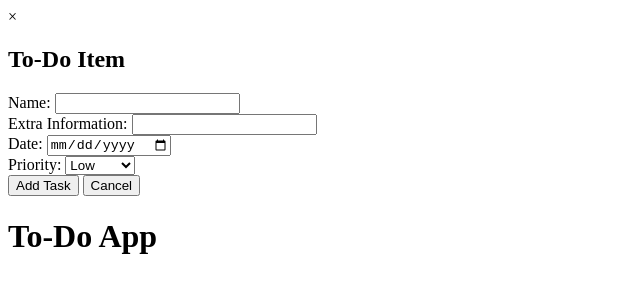
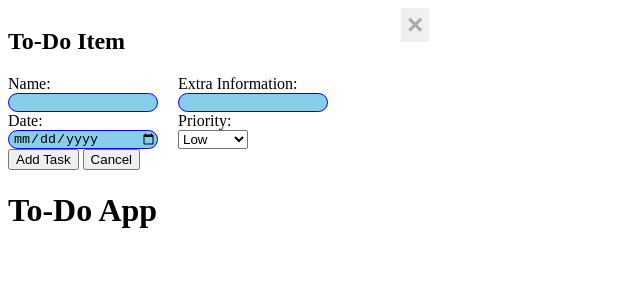
Before and after one commit to DavAnders/odin-todo, a website built with webpack: page src/index.html in a window 1280 px wide. Shown: the whole page, without its empty margins (0-640 px from the left). Built offline with nearby package versions, Linux system fonts and the light colour scheme.

Commit message:
Reworking initial setup

```diff
--- a/src/index.html
+++ b/src/index.html
@@ -3,12 +3,15 @@
   <head>
     <meta charset="UTF-8" />
     <meta name="viewport" content="width=device-width, initial-scale=1.0" />
+    <link rel="stylesheet" href="style.css" />
     <title>To-Do App</title>
   </head>
   <body>
     <div class="modal">
-      <span class="close">&times;</span>
-      <h2>To-Do Item</h2>
+      <div class="modal-top">
+        <h2>To-Do Item</h2>
+        <button class="close">&times;</button>
+      </div>
       <form id="todo-form">
         <div class="form-row">
           <div class="form-group">
@@ -35,8 +38,8 @@
           </div>
         </div>
         <div class="form-buttons">
-          <button type="button">Add Task</button>
-          <button type="submit">Cancel</button>
+          <button type="submit">Add Task</button>
+          <button type="button">Cancel</button>
         </div>
       </form>
     </div>
--- a/src/initialization.js
+++ /dev/null
@@ -1 +0,0 @@
-import TodoManager from "./todoManager";
--- /dev/null
+++ b/src/style.css
@@ -0,0 +1,50 @@
+body {
+  display: grid;
+  grid-template-columns: 1fr 2fr;
+}
+
+.sidebar-container {
+  grid-column: 1 / 2;
+}
+
+.modal {
+  display: flex;
+  flex-direction: column;
+}
+
+.form-group {
+  display: flex;
+  flex-direction: column;
+}
+.form-row {
+  display: flex;
+  gap: 20px;
+}
+
+.modal input {
+  background-color: skyblue;
+  width: 150px;
+  border-radius: 12px;
+  border: 1px solid blue;
+  box-sizing: border-box;
+  padding-left: 4px;
+}
+
+.close {
+  color: #aaa;
+  font-size: 28px;
+  font-weight: bold;
+  height: min-content;
+  border: none;
+}
+
+.close:hover {
+  color: black;
+  text-decoration: none;
+  cursor: pointer;
+}
+
+.modal-top {
+  display: flex;
+  justify-content: space-between;
+}
--- a/src/todoItem.js
+++ b/src/todoItem.js
@@ -1,10 +1,8 @@
-function TodoItem(title, description, dueDate, priority, notes, checklist) {
+function TodoItem(title, description, dueDate, priority) {
   this.title = title;
   this.description = description;
   this.dueDate = dueDate;
   this.priority = priority;
-  this.notes = notes;
-  this.checklist = checklist;
 }
 
 export default TodoItem;
```
